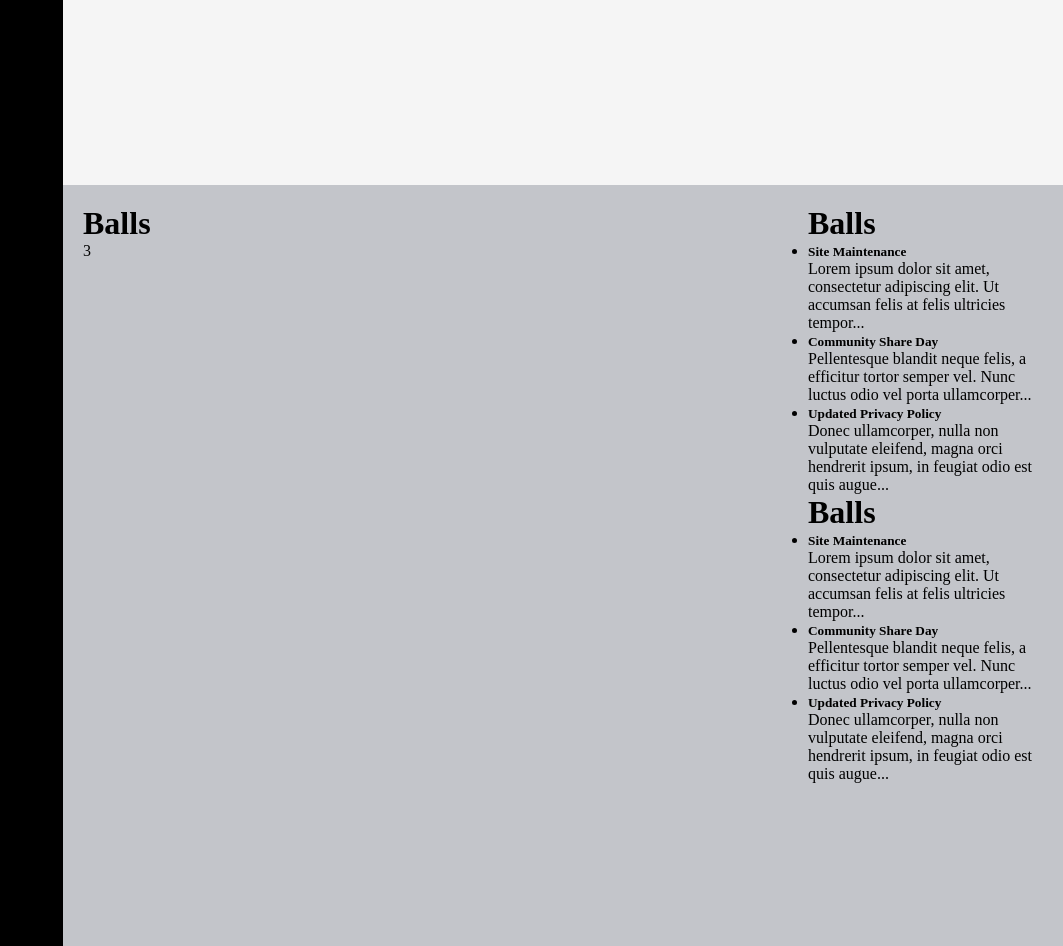
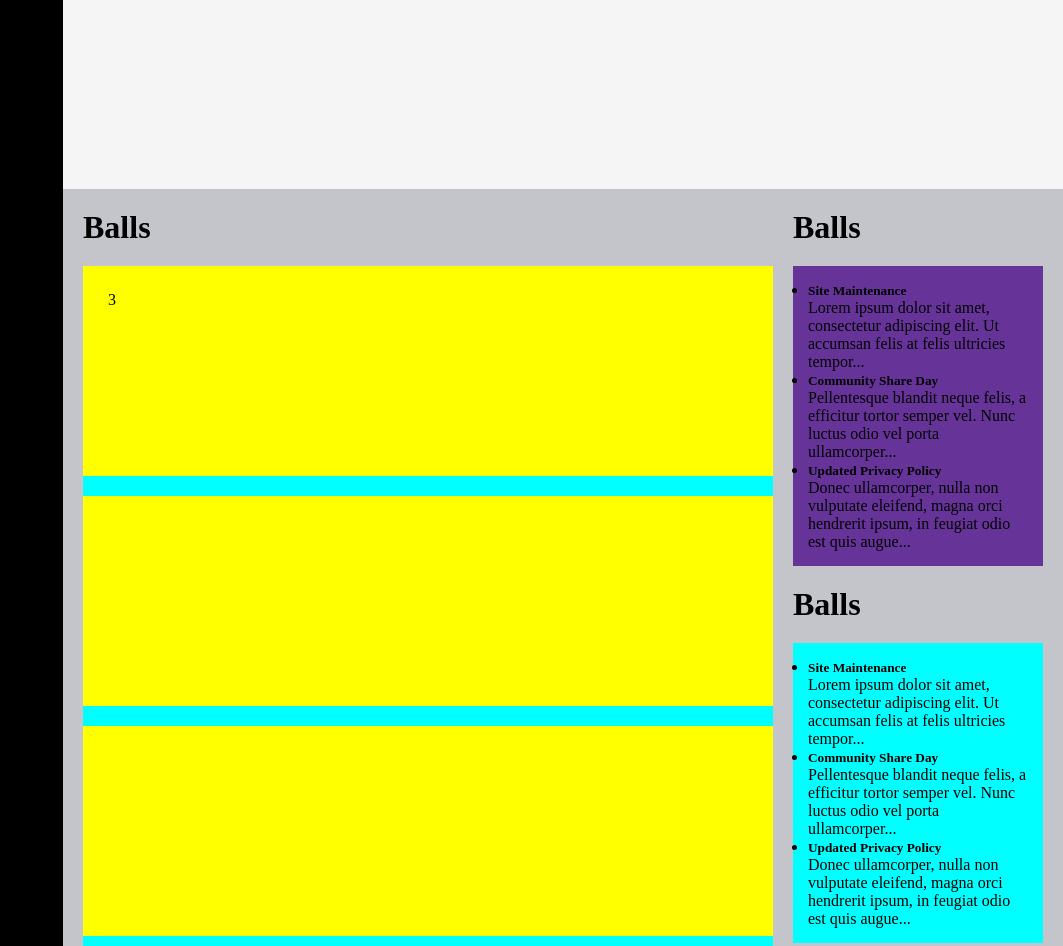
Before and after one commit to REGSYBABA/ADMIN-DASHBOARD, a plain HTML site: page index.html in a window 1280 px wide. Shown: the top 946 px of the page, without its empty margins (217-1280 px from the left). Drawn offline with Linux system fonts and the light colour scheme.

Commit message:
The CSS of my SCSS

```diff
--- a/style.css
+++ b/style.css
@@ -8,7 +8,7 @@
   min-height: 100vh;
   display: grid;
   grid-template-columns: 280px 1fr;
-  grid-template-rows: clamp(15%, 80px, 50%) 1fr;
+  grid-template-rows: clamp(13%, 50px, 20%) 1fr;
   grid-template-areas: "sidebar header" "sidebar main";
 }
 
@@ -29,30 +29,39 @@
   gap: 20px;
   display: grid;
   grid-template-columns: 3fr 1fr;
-  grid-template-rows: 1fr 1fr;
-  grid-template-areas: "projects advertising" "projects announcements" "projects trending";
+  grid-template-rows: min-content 1fr;
 }
-.main .card-holder {
-  grid-area: projects;
+.main .projects {
+  grid-column: 1/2;
+  grid-row: 1/3;
+}
+.main .projects .balls {
+  margin-bottom: 20px;
+}
+.main .projects .projects-card-holder {
+  background-color: aqua;
   display: grid;
-  grid-template-columns: repeat(auto-fit, minmax(300px, 1fr));
+  grid-auto-rows: 210px;
+  grid-template-columns: repeat(auto-fit, minmax(350px, 1fr));
   gap: 20px;
 }
-.main .card-holder .card {
-  background-color: red;
+.main .projects .projects-card-holder .card {
+  background-color: yellow;
+  gap: 20px;
+  padding: 25px;
 }
-.main .main-right-side-bar {
-  grid-area: announcements;
+.main .mini-card-holder {
+  display: grid;
+  grid-template-rows: min-content min-content;
+  gap: 20px;
 }
-.main .main-right-side-bar .side-bar {
-  background-color: red;
-  padding: 20px;
+.main .mini-card-holder .top {
+  background-color: rebeccapurple;
+  padding: 15px;
+  width: 250px;
 }
-.main .main-below-side-bar {
-  grid-area: advertising;
-}
-.main .main-below-side-bar .side-card1 {
+.main .mini-card-holder .bottom {
   background-color: aqua;
-  padding: 20px;
-  margin-top: 20;
+  padding: 15px;
+  width: 250px;
 }/*# sourceMappingURL=style.css.map */
```
